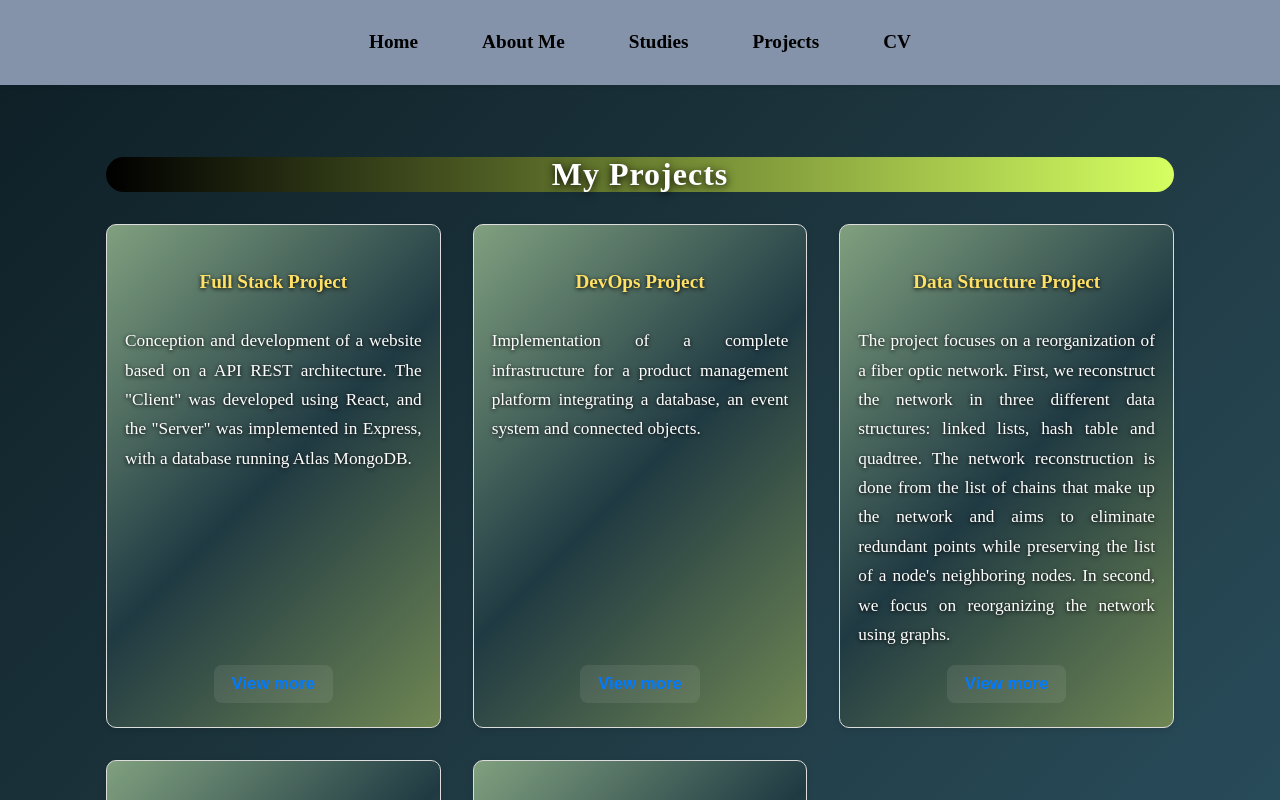
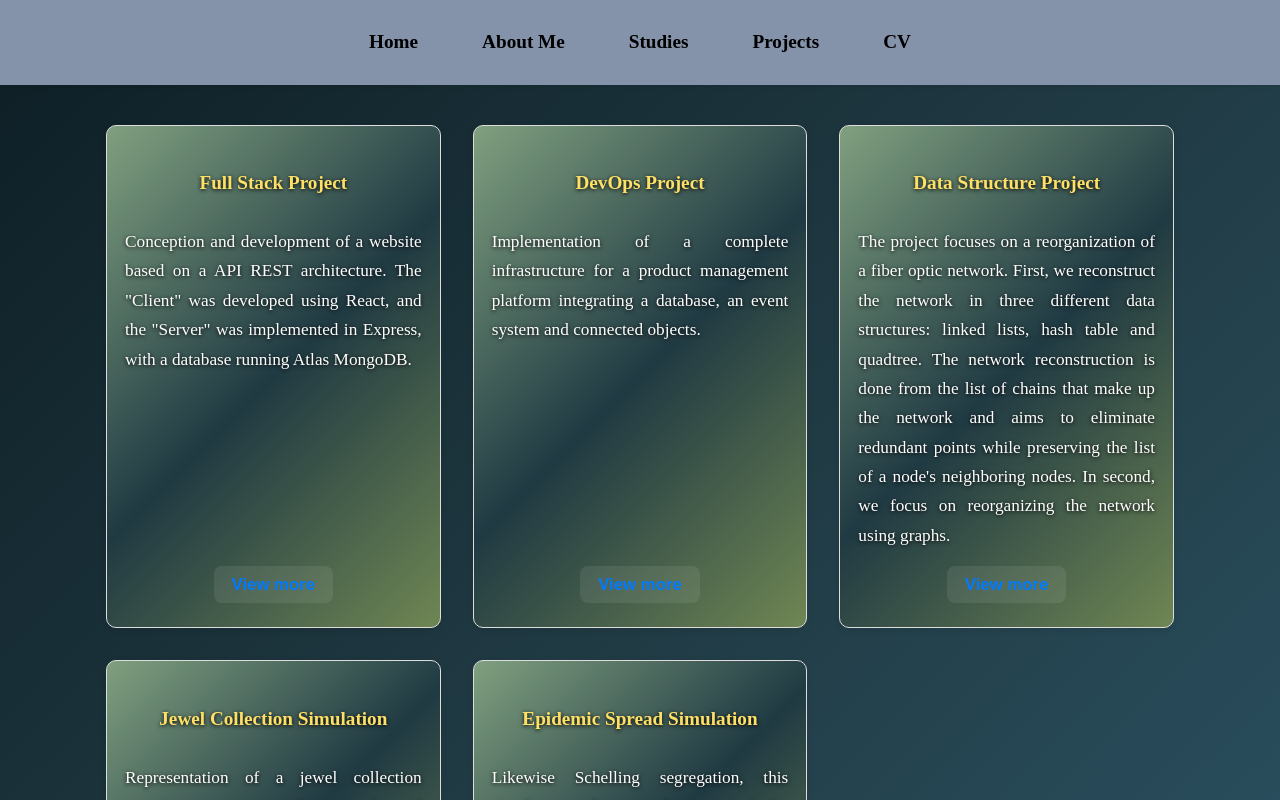
Before and after one commit to MisasoaRobison/Portfolio, a React (Vite) app: page /Portfolio/myprojects in a window 1280 px wide. Shown: the top 800 px of the page. Built offline with nearby package versions, Linux system fonts and the light colour scheme.

Commit message:
Initial commit

```diff
--- a/src/components/Projects.jsx
+++ b/src/components/Projects.jsx
@@ -4,7 +4,6 @@ function Projects() {
   return (
     <section id="projects" style={styles.section}>
       <div style={styles.wrapper}>
-        <h1 style={styles.h1}>My Projects</h1>
         <div style={styles.projectList}>
           <div style={styles.card}>
             <h3 style={styles.cardTitle}>Full Stack Project</h3>
```
